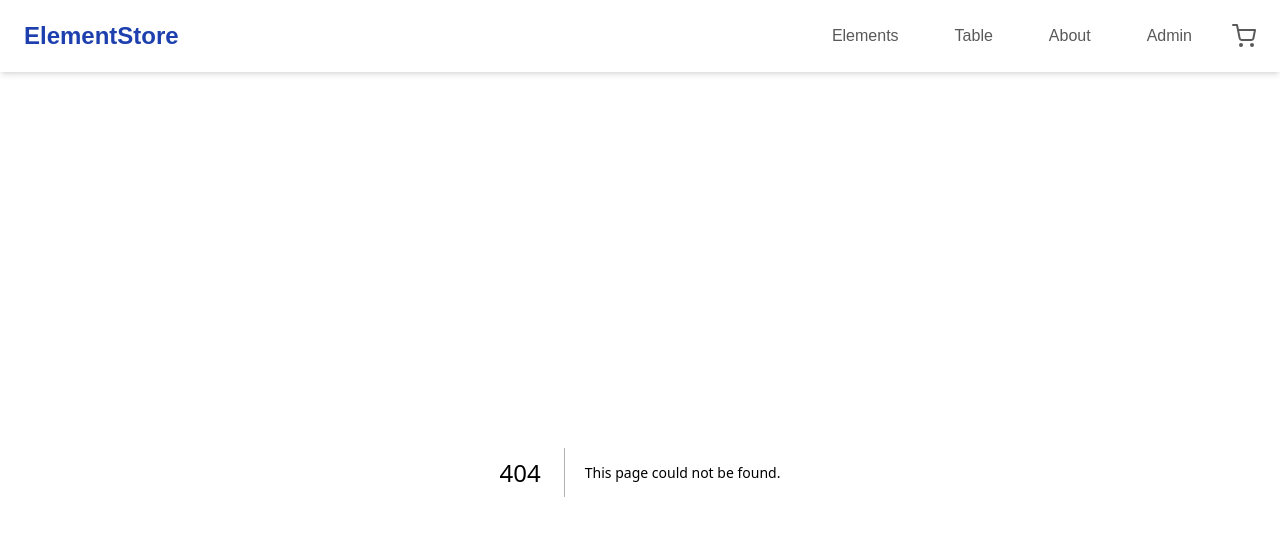
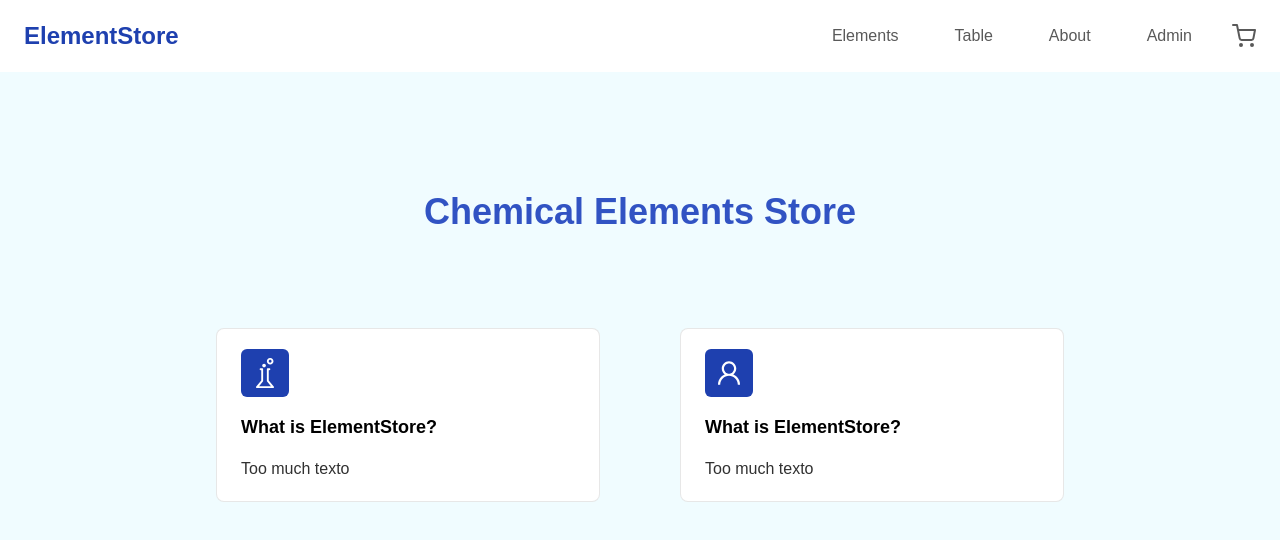
Before and after one commit to clr-cera/Web_2025_1, a Next.js app in the folder frontend/: page /About in a window 1280 px wide. Before the commit this address had no page. Shown: the top 540 px of the page. Built offline with nearby package versions, Linux system fonts and the light colour scheme.

Commit message:
About page

```diff
--- /dev/null
+++ b/frontend/src/app/About/page.tsx
@@ -0,0 +1,30 @@
+import { AiOutlineUser } from "react-icons/ai";
+import { SlChemistry } from "react-icons/sl";
+
+export default function AboutPage(){
+    return(
+        <div className="bg-background-blue w-screen h-screen text-black flex flex-col items-center pt-30 gap-4">
+            {/* Título */}
+            <h1 className="font-extrabold text-2xl sm:text-4xl lg:text-4xl text-secondary-blue text-center">
+                Chemical Elements Store
+            </h1>
+
+            <div className="flex flex-wrap justify-center gap-20 mt-20">
+                <div className="flex flex-col bg-white border-1 rounded-lg border-border-gray px-6 py-5 gap-4 select-none cursor-pointer hover:bg-white/40 transition-all duration-200 w-96">
+                    <div className="w-12 h-12 rounded-md bg-primary-blue flex items-center justify-center">
+                        <SlChemistry size={30} className="text-white"/>
+                    </div>
+                    <h3 className="font-semibold text-lg">What is ElementStore?</h3>
+                    <p className="font-medium text-text-gray-darker text-left"> Too much texto</p>
+                </div>
+                <div className="flex flex-col bg-white border-1 rounded-lg border-border-gray px-6 py-5 gap-4 select-none cursor-pointer hover:bg-white/40 transition-all duration-200 w-96">
+                    <div className="w-12 h-12 rounded-md bg-primary-blue flex items-center justify-center">
+                        <AiOutlineUser size={30} className="text-white" />
+                    </div>
+                    <h3 className="font-semibold text-lg">What is ElementStore?</h3>
+                    <p className="font-medium text-text-gray-darker text-left"> Too much texto</p>
+                </div>
+            </div>
+        </div>
+    )
+}
--- a/frontend/src/components/Header.tsx
+++ b/frontend/src/components/Header.tsx
@@ -65,7 +65,7 @@ export default function Header() {
                             </Link>
                         </li>
                         <li>
-                            <Link href="/#about" className="block px-4 py-2 hover:text-primary-blue font-medium">
+                            <Link href="/About" className="block px-4 py-2 hover:text-primary-blue font-medium">
                                 About
                             </Link>
                         </li>
```
